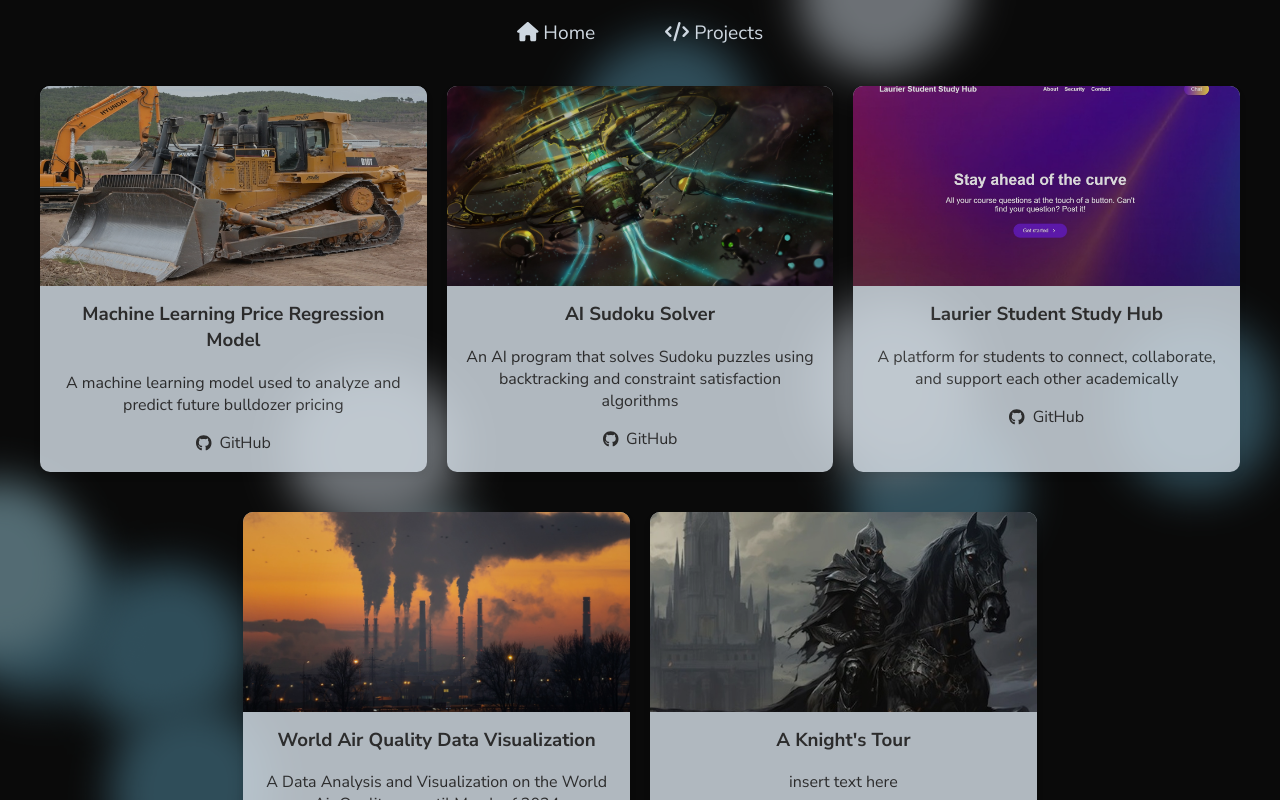
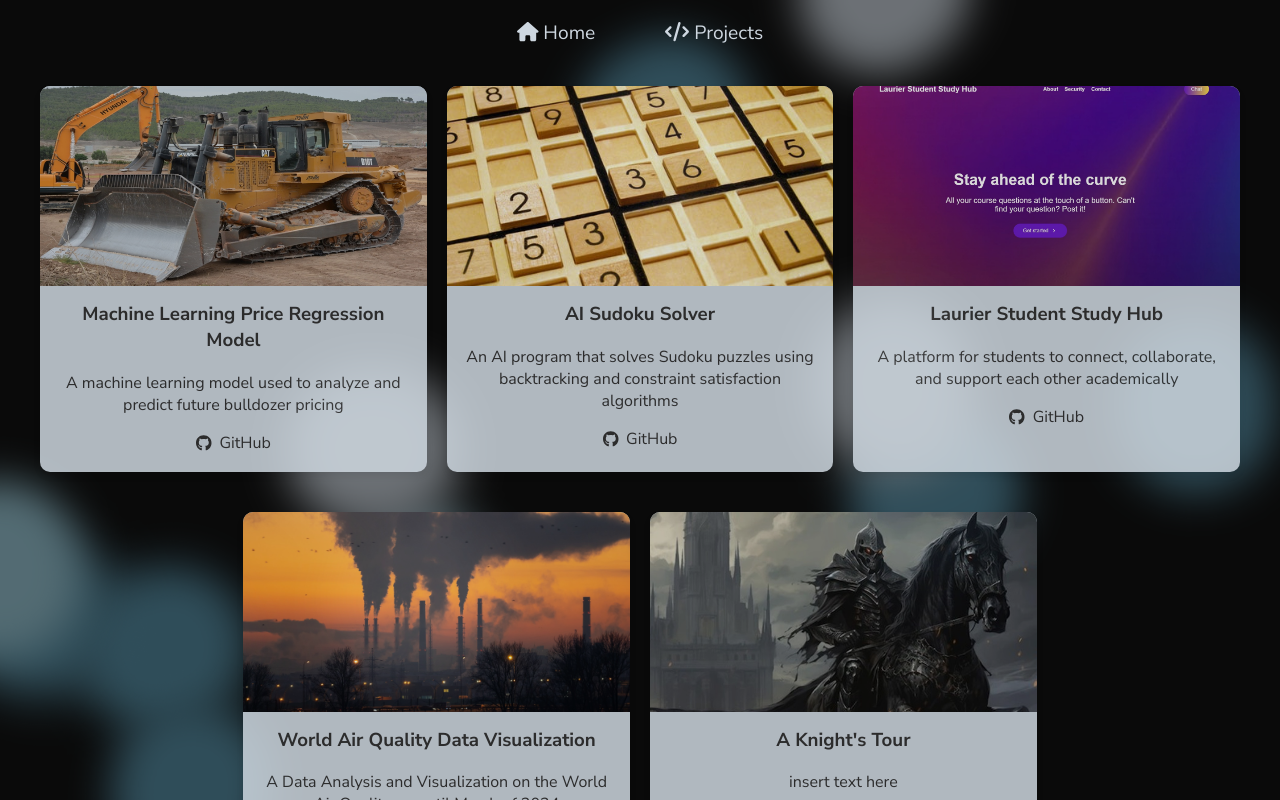
Before and after one commit to rafaehashmi/rwebsite, a React (Create React App) app: page /projects in a window 1280 px wide. Built offline with nearby package versions, Linux system fonts and the light colour scheme.

Commit message:
oopsy picture

```diff
--- a/src/Projects.js
+++ b/src/Projects.js
@@ -1,7 +1,7 @@
 import { FontAwesomeIcon } from "@fortawesome/react-fontawesome";
 import { faGithub } from "@fortawesome/free-brands-svg-icons";
 import bulldoze from "./bulldoze.jpg";
-import ai from "./ai.jpg";
+import sudoku from "./sudoku.jpg";
 import hub from "./hub.jpg";
 import air from "./pollution.jpg";
 import knight from "./knight.jpg";
@@ -25,7 +25,7 @@ const Projects = () => {
                 </div>
             </div>
             <div className="project-card">
-                <img src={ai} alt="Project Name" className="project-image" />
+                <img src={sudoku} alt="Project Name" className="project-image" />
                 <div className="project-info">
                     <h3>AI Sudoku Solver</h3>
                     <p>
```
